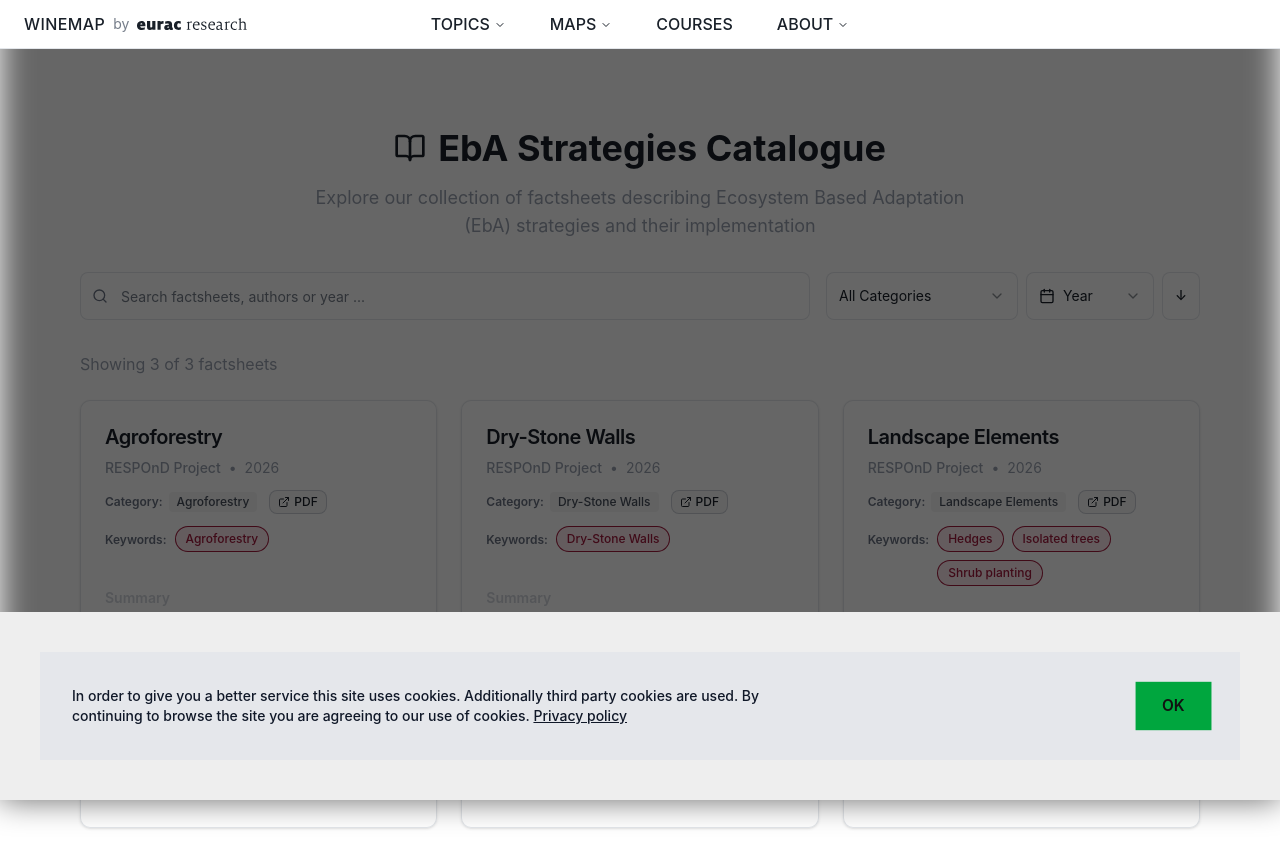
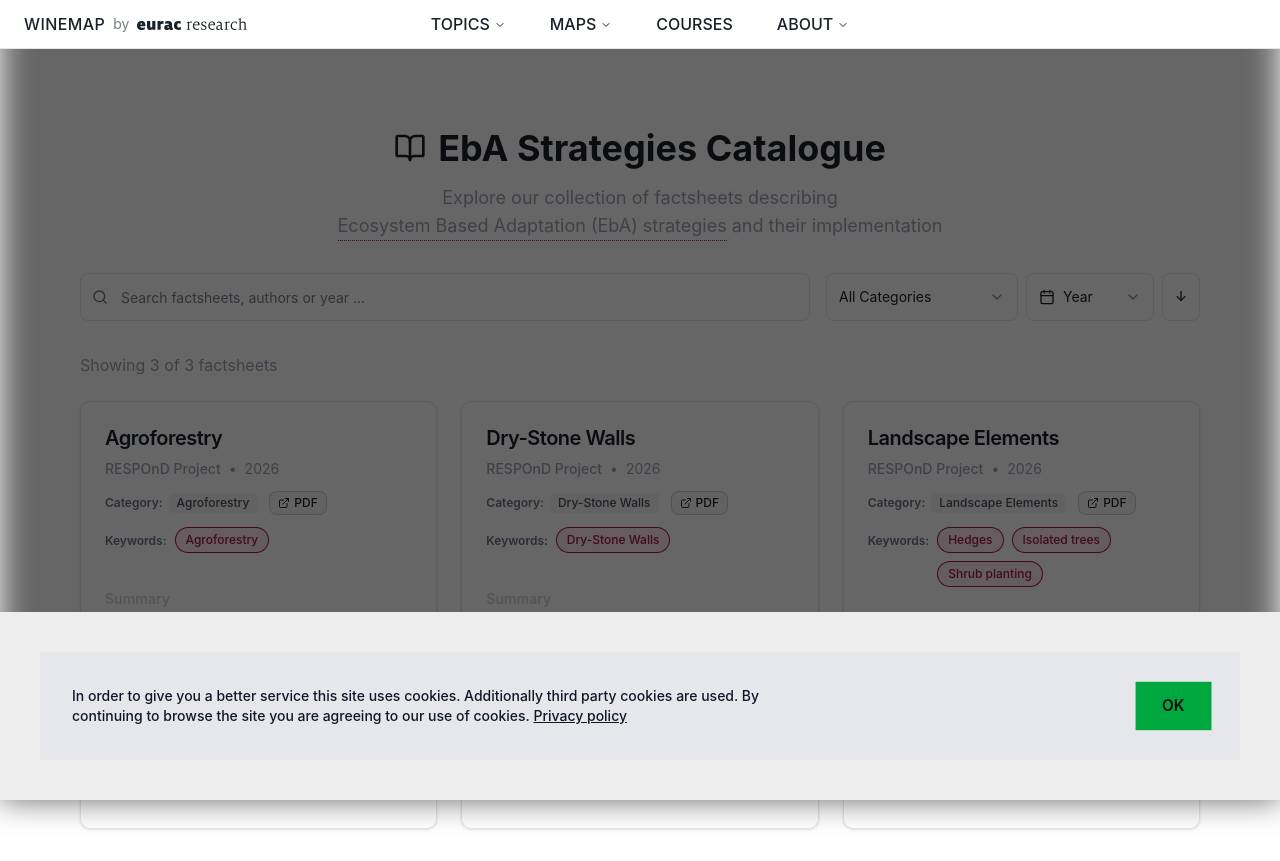
Before and after one commit to Eurac-Research/winemap, a Next.js app: page /adaptation/eba-strategies in a window 1280 px wide. Built offline with nearby package versions, Linux system fonts and the light colour scheme.

Commit message:
add example of glossary term popover

```diff
--- a/src/app/adaptation/eba-strategies/page.tsx
+++ b/src/app/adaptation/eba-strategies/page.tsx
@@ -18,6 +18,7 @@ import { Card, CardContent, CardHeader, CardTitle } from "@/app/components/ui/ca
 import { Select, SelectContent, SelectItem, SelectTrigger, SelectValue } from "@/app/components/ui/select"
 import { DropdownMenu, DropdownMenuContent, DropdownMenuItem, DropdownMenuTrigger } from "@/app/components/ui/dropdown-menu"
 import ebaData from "@/app/data/eba_catalogue.json"
+import { GlossaryTermPopover } from "@/app/components/glossary/glossaryTerm"
 
 interface Catalogue {
   id: string
@@ -141,7 +142,7 @@ export default function LiteraturePage() {
             <h1 className="text-4xl font-bold text-[color:var(--text-strong)]">EbA Strategies Catalogue</h1>
           </div>
           <p className="text-lg text-gray-400 max-w-2xl mx-auto">
-            Explore our collection of factsheets describing Ecosystem Based Adaptation (EbA) strategies and their implementation
+            Explore our collection of factsheets describing <GlossaryTermPopover id = "ecosystem-based-adaptation"> Ecosystem Based Adaptation (EbA) strategies </GlossaryTermPopover> and their implementation
           </p>
         </div>
 
```
